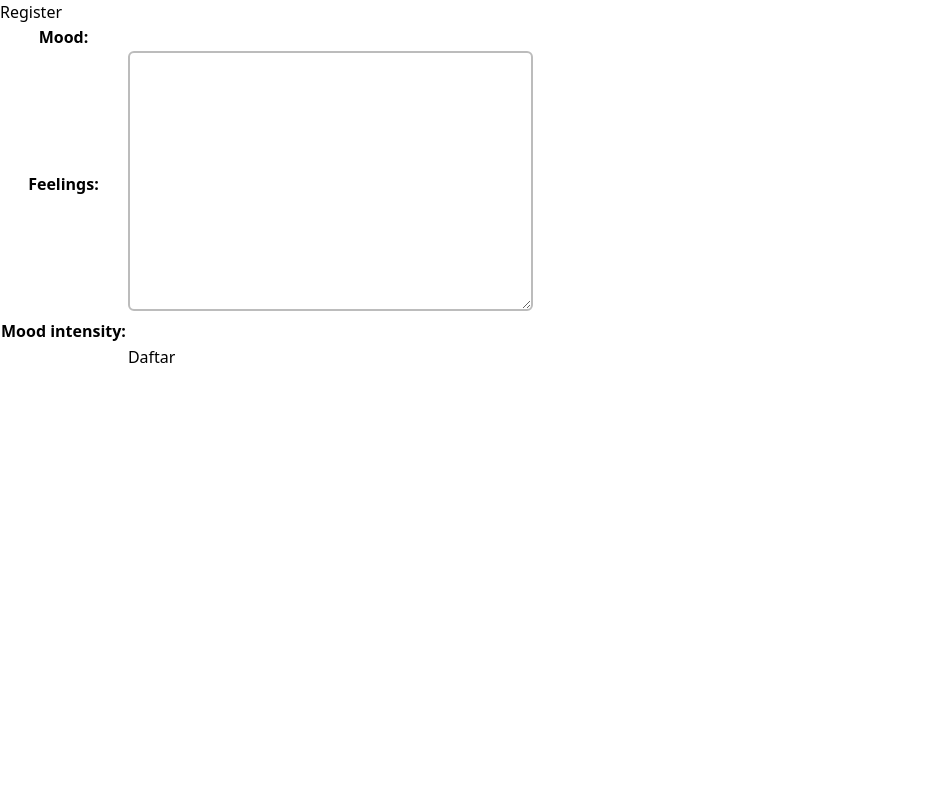
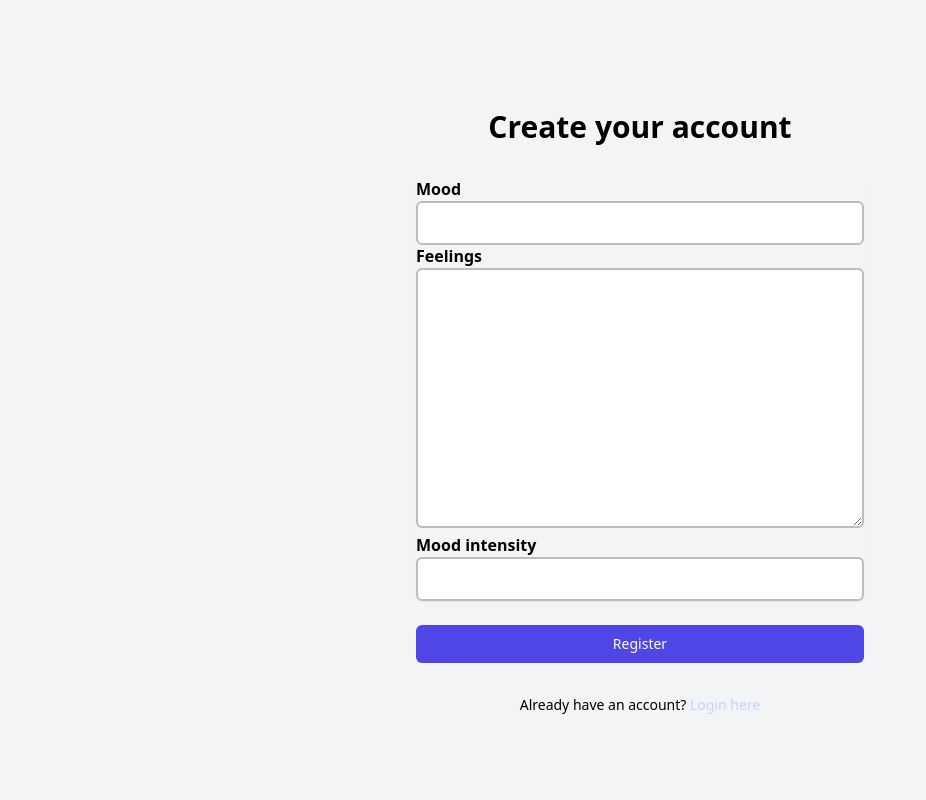
Before and after one commit to FigoFavian/mental-health-tracker, a Django app: template main/templates/register.html in a window 1280 px wide. Shown: the whole page, without its empty margins (0-926 px from the left). Run offline with Django 5.2, Linux system fonts and the light colour scheme; the template is opened without the code that fills it: values that come from a table or form of the project are taken from there, others are empty; some libraries are stand-ins or nearby versions.

Commit message:
selesai tutorial 4

```diff
--- a/main/templates/register.html
+++ b/main/templates/register.html
@@ -5,28 +5,66 @@
 {% endblock meta %}
 
 {% block content %}
+<div class="min-h-screen flex items-center justify-center bg-gray-100 py-12 px-4 sm:px-6 lg:px-8">
+  <div class="max-w-md w-full space-y-8 form-style">
+    <div>
+      <h2 class="mt-6 text-center text-3xl font-extrabold text-black">
+        Create your account
+      </h2>
+    </div>
+    <form class="mt-8 space-y-6" method="POST">
+      {% csrf_token %}
+      <input type="hidden" name="remember" value="true">
+      <div class="rounded-md shadow-sm -space-y-px">
+        {% for field in form %}
+          <div class="{% if not forloop.first %}mt-4{% endif %}">
+            <label for="{{ field.id_for_label }}" class="mb-2 font-semibold text-black">
+              {{ field.label }}
+            </label>
+            <div class="relative">
+              {{ field }}
+              <div class="absolute inset-y-0 right-0 pr-3 flex items-center pointer-events-none">
+                {% if field.errors %}
+                  <svg class="h-5 w-5 text-red-500" fill="currentColor" viewBox="0 0 20 20">
+                    <path fill-rule="evenodd" d="M18 10a8 8 0 11-16 0 8 8 0 0116 0zm-7 4a1 1 0 11-2 0 1 1 0 012 0zm-1-9a1 1 0 00-1 1v4a1 1 0 102 0V6a1 1 0 00-1-1z" clip-rule="evenodd" />
+                  </svg>
+                {% endif %}
+              </div>
+            </div>
+            {% if field.errors %}
+              {% for error in field.errors %}
+                <p class="mt-1 text-sm text-red-600">{{ error }}</p>
+              {% endfor %}
+            {% endif %}
+          </div>
+        {% endfor %}
+      </div>
 
-<div class="login">
-  <h1>Register</h1>
+      <div>
+        <button type="submit" class="group relative w-full flex justify-center py-2 px-4 border border-transparent text-sm font-medium rounded-md text-white bg-indigo-600 hover:bg-indigo-700 focus:outline-none focus:ring-2 focus:ring-offset-2 focus:ring-indigo-500">
+          Register
+        </button>
+      </div>
+    </form>
 
-  <form method="POST">
-    {% csrf_token %}
-    <table>
-      {{ form.as_table }}
-      <tr>
-        <td></td>
-        <td><input type="submit" name="submit" value="Daftar" /></td>
-      </tr>
-    </table>
-  </form>
+    {% if messages %}
+    <div class="mt-4">
+      {% for message in messages %}
+      <div class="bg-red-100 border border-red-400 text-red-700 px-4 py-3 rounded relative" role="alert">
+        <span class="block sm:inline">{{ message }}</span>
+      </div>
+      {% endfor %}
+    </div>
+    {% endif %}
 
-  {% if messages %}
-  <ul>
-    {% for message in messages %}
-    <li>{{ message }}</li>
-    {% endfor %}
-  </ul>
-  {% endif %}
+    <div class="text-center mt-4">
+      <p class="text-sm text-black">
+        Already have an account?
+        <a href="{% url 'main:login' %}" class="font-medium text-indigo-200 hover:text-indigo-300">
+          Login here
+        </a>
+      </p>
+    </div>
+  </div>
 </div>
-
 {% endblock content %}
```
